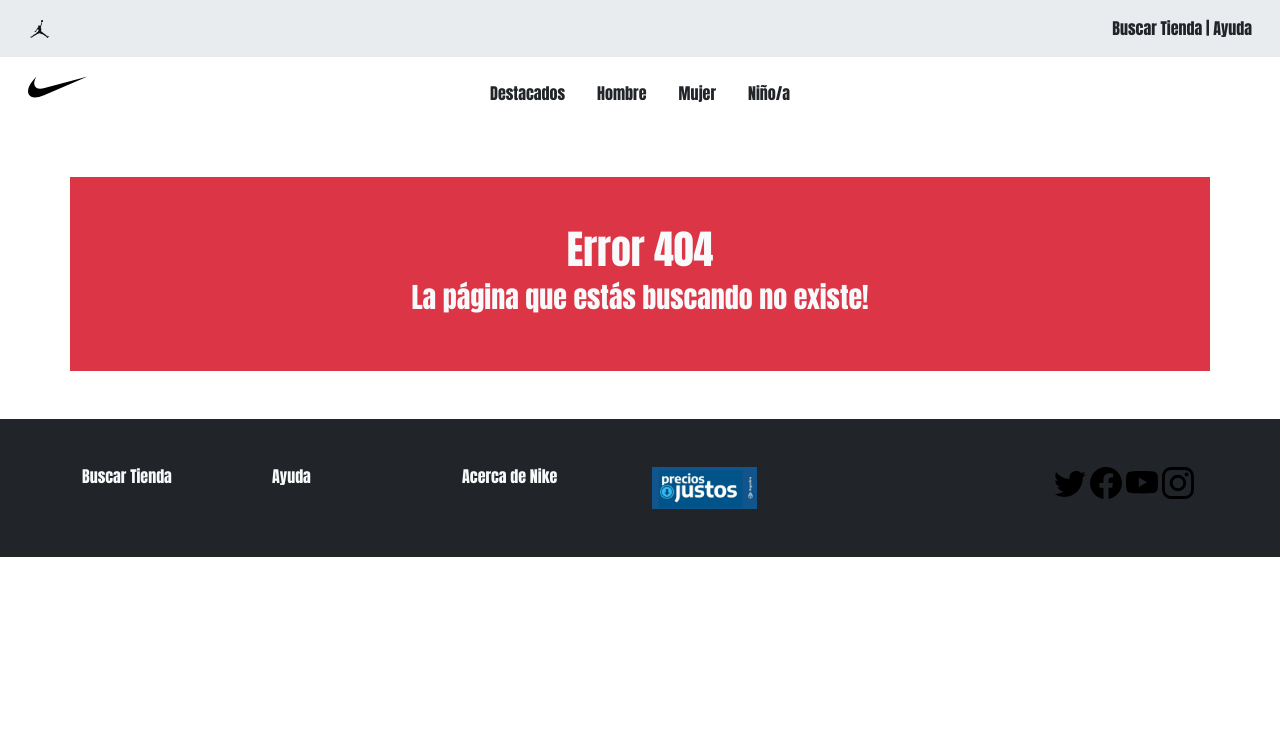
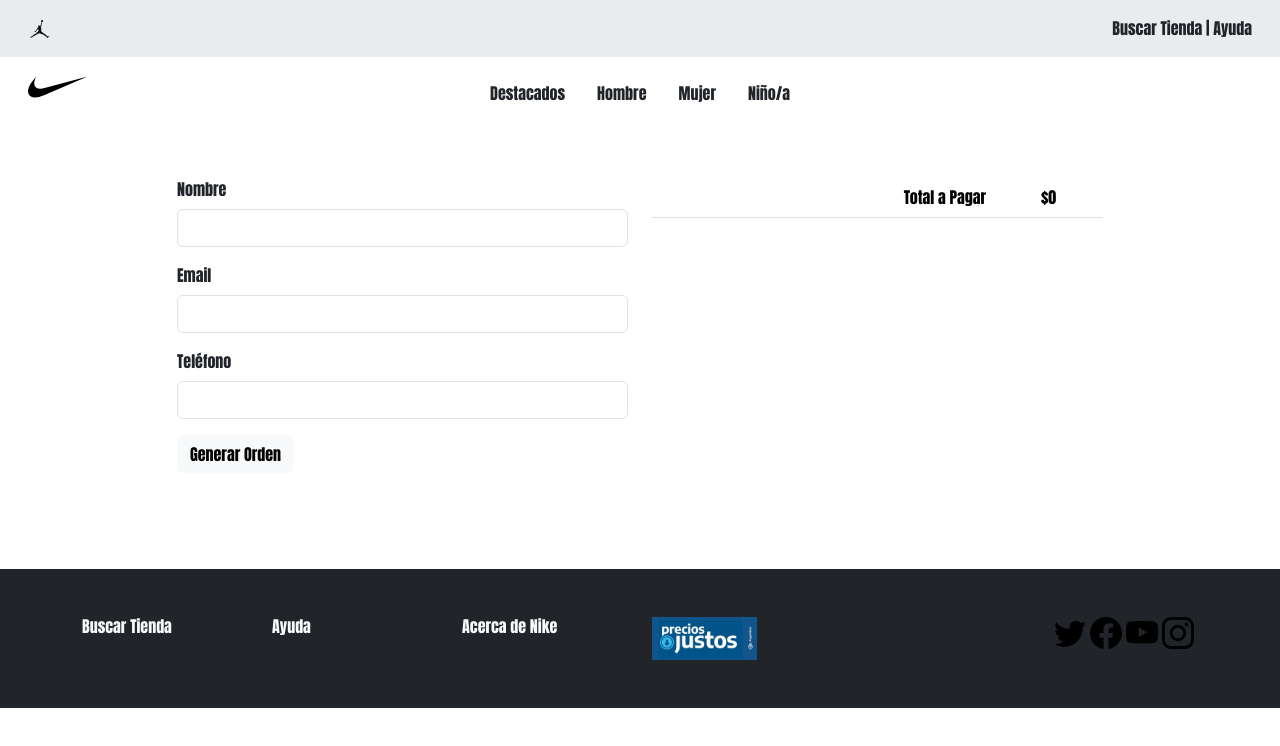
Before and after one commit to JavierVeron/43220-after-class-react, a React (Create React App) app: page /checkout in a window 1280 px wide. Before the commit this address had no page. Shown: the top 746 px of the page. Built offline with nearby package versions, Linux system fonts and the light colour scheme.

Commit message:
Firebase 2

```diff
--- a/src/App.jsx
+++ b/src/App.jsx
@@ -8,6 +8,7 @@
 import ItemListContainer from './components/ItemListContainer';
 import { BrowserRouter, Routes, Route} from "react-router-dom";
 import CartContextProvider from './components/context/CartContext';
+import Checkout from './components/Checkout';
 
 function App() {
   return (
@@ -21,6 +22,7 @@
             <Route path={"/item/:id"} element={<ItemDetailContainer />} />
             <Route path={"/destacados"} element={<Destacado />} />
             <Route path={"/cart"} element={<Cart />} />
+            <Route path={"/checkout"} element={<Checkout />} />
             <Route path={"/*"} element={<Error404 />} />
           </Routes>
           <Footer />
--- a/src/components/Cart.jsx
+++ b/src/components/Cart.jsx
@@ -1,6 +1,7 @@
 import { useContext } from "react";
 import { CartContext } from "./context/CartContext";
 import trash from "./images/trash.svg";
+import { Link } from "react-router-dom";
 
 const Cart = () => {
     const {cart, removeItem, clear, cartTotal, sumTotal} = useContext(CartContext);
@@ -36,17 +37,17 @@
                                 cart.map(item => (
                                     <tr key={item.id}>
                                         <td><img src={item.imagen} alt={item.titulo} width={80} /></td>
-                                        <td>{item.titulo}</td>
-                                        <td>{item.cantidad} x ${item.precio}</td>
-                                        <td className="text-center">${item.cantidad * item.precio}</td>
-                                        <td className="text-end"><button className="btn btn-light" onClick={() => {removeItem(item.id)}} title="Eliminar Producto"><img src={trash} alt="Eliminar Producto" width={32} /></button></td>
+                                        <td className="align-middle">{item.titulo}</td>
+                                        <td className="align-middle">{item.cantidad} x ${item.precio}</td>
+                                        <td className="align-middle text-center">${item.cantidad * item.precio}</td>
+                                        <td className="align-middle text-end"><button className="btn btn-light" onClick={() => {removeItem(item.id)}} title="Eliminar Producto"><img src={trash} alt="Eliminar Producto" width={24} /></button></td>
                                     </tr>
                                 ))
                             }
                             <tr>
-                                <td colSpan={3} className="text-end">Total a Pagar</td>
-                                <td className="text-center">${sumTotal()}</td>
-                                <td>&nbsp;</td>
+                                <td colSpan={3} className="align-middle text-end">Total a Pagar</td>
+                                <td className="align-middle text-center">${sumTotal()}</td>
+                                <td className="align-middle text-end"><Link to={"/checkout"} className="btn btn-light">Finalizar Compra</Link></td>
                             </tr>
                         </tbody>
                     </table>
--- /dev/null
+++ b/src/components/Checkout.jsx
@@ -0,0 +1,110 @@
+import { useContext, useState } from "react";
+import { CartContext } from "./context/CartContext";
+import { addDoc, collection, doc, getFirestore, updateDoc, writeBatch } from "firebase/firestore";
+
+const Checkout = () => {
+    const [nombre, setNombre] = useState("");
+    const [email, setEmail] = useState("");
+    const [telefono, setTelefono] = useState("");
+    const [orderId, setOrderId] = useState("");
+    const {cart, sumTotal} = useContext(CartContext);
+
+    const generarOrden = () => {
+        if (nombre.length === 0) {
+            return false;
+        }
+
+        if (email.length === 0) {
+            return false;
+        }
+
+        if (telefono.length === 0) {
+            return false;
+        }
+
+        const buyer = {name:nombre, phone:telefono, email:email}
+        const items = cart.map(item => ({id:item.id, title:item.titulo, price:item.precio}));
+        const fecha = new Date();
+        const date = `${fecha.getFullYear()}-${fecha.getMonth()+1}-${fecha.getDate()} ${fecha.getHours()}:${fecha.getMinutes()}`;
+        const total = sumTotal();
+        const order = {buyer:buyer, items:items, date:date, total:total};
+        //console.log(order);
+
+        // Insertar un Documento en Firestore
+        const db = getFirestore();
+        const OrdersCollection = collection(db, "orders");
+        addDoc(OrdersCollection, order).then(resultado => {
+            setOrderId(resultado.id);
+        })
+        .catch(resultado => {
+            console.log("Error! No se pudo completar la compra!");
+        });
+
+        // Editar un Documento en Firestore
+        //const db = getFirestore();
+        /* const orderDoc = doc(db, "orders", orderId);
+        updateDoc(orderDoc, {total:10000, cant:2}); */
+
+        // Editar varios documentos en batch en Firestore
+        /* const batch = writeBatch(db);
+        const doc1 = doc(db, "orders", "guPBLl2K1oYLGD91YdfG");
+        const doc2 = doc(db, "orders", "hzEug3rxs2sqbvsINviL");
+        batch.update(doc1, {date:"2023-05-25 20:23"});
+        batch.update(doc2, {total:20000});
+        batch.commit(); */
+    }
+
+    return (
+        <div className="container my-5">
+            <div className="row">
+                <div className="col-md-5 offset-md-1">
+                    <form>
+                        <div className="mb-3">
+                            <label className="form-label">Nombre</label>
+                            <input type="text" className="form-control" onInput={(e) => {setNombre(e.target.value)}} />
+                        </div>
+                        <div className="mb-3">
+                            <label className="form-label">Email</label>
+                            <input type="text" className="form-control" onInput={(e) => {setEmail(e.target.value)}} />
+                        </div>
+                        <div className="mb-3">
+                            <label className="form-label">Teléfono</label>
+                            <input type="text" className="form-control" onInput={(e) => {setTelefono(e.target.value)}} />
+                        </div>
+                        <button type="button" className="btn btn-light" onClick={generarOrden}>Generar Orden</button>
+                    </form>
+                </div>
+                <div className="col-md-5">
+                    <table className="table">
+                        <tbody>
+                            {
+                                cart.map(item => (
+                                    <tr key={item.id}>
+                                        <td><img src={item.imagen} alt={item.titulo} width={80} /></td>
+                                        <td className="align-middle">{item.titulo}</td>
+                                        <td className="align-middle">{item.cantidad} x ${item.precio}</td>
+                                        <td className="align-middle text-center">${item.cantidad * item.precio}</td>
+                                    </tr>
+                                ))
+                            }
+                            <tr>
+                                <td colSpan={3} className="align-middle text-end">Total a Pagar</td>
+                                <td className="align-middle text-center">${sumTotal()}</td>
+                            </tr>
+                        </tbody>
+                    </table>
+                </div>
+            </div>
+            <div className="row my-5">
+                <div className="col text-center">
+                    {orderId ? <div className="alert alert-warning" role="alert">
+                        <h1 className="fs-1 text">Gracias por tu Compra!</h1>
+                        <p>Tu Orden de Compra es: <b>{orderId}</b></p>
+                    </div> : ""}
+                </div>
+            </div>
+        </div>
+    )
+}
+
+export default Checkout;
```
